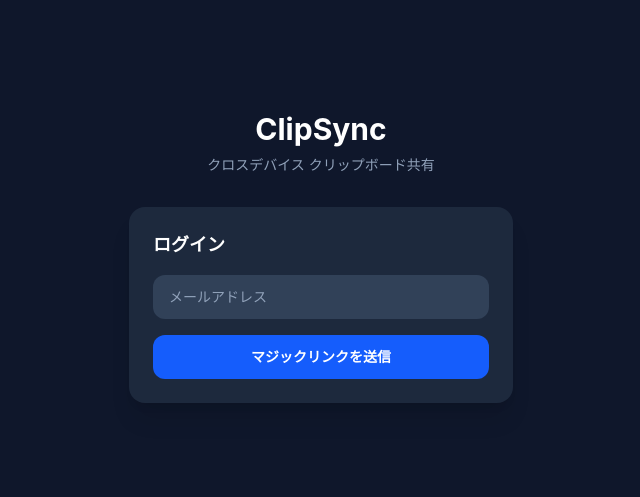
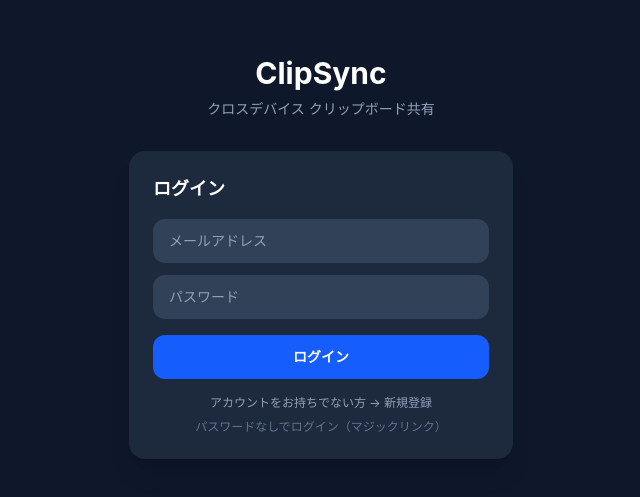
Before and after one commit to mattaku1582670/ClipboardSync, a Vue app: page / in a window 1280 px wide. Shown: the part 143-640 px from the top of the page, without its empty margins (319-959 px from the left). Built offline with nearby package versions, Linux system fonts and the light colour scheme; no server answers.

Commit message:
Add password login and signup alongside magic link

```diff
--- a/src/components/AuthForm.vue
+++ b/src/components/AuthForm.vue
@@ -7,9 +7,85 @@
       </div>
 
       <div class="bg-slate-800 rounded-2xl p-6 shadow-xl">
-        <template v-if="!sent">
-          <h2 class="text-lg font-semibold text-white mb-4">ログイン</h2>
-          <form @submit.prevent="handleSubmit">
+
+        <!-- Magic Link 送信完了 -->
+        <template v-if="magicLinkSent">
+          <div class="text-center py-4">
+            <div class="text-4xl mb-4">📧</div>
+            <h2 class="text-lg font-semibold text-white mb-2">メールを確認してください</h2>
+            <p class="text-slate-400 text-sm">
+              <span class="text-blue-400">{{ email }}</span> にログインリンクを送信しました。
+            </p>
+            <button
+              @click="magicLinkSent = false"
+              class="mt-4 text-slate-400 hover:text-white text-xs underline transition-colors"
+            >
+              戻る
+            </button>
+          </div>
+        </template>
+
+        <!-- パスワードログイン / 新規登録 -->
+        <template v-else-if="mode !== 'magic'">
+          <h2 class="text-lg font-semibold text-white mb-4">
+            {{ mode === 'login' ? 'ログイン' : '新規登録' }}
+          </h2>
+          <form @submit.prevent="handlePasswordSubmit">
+            <input
+              v-model="email"
+              type="email"
+              placeholder="メールアドレス"
+              required
+              class="w-full bg-slate-700 text-white placeholder-slate-400 rounded-xl px-4 py-3 text-sm outline-none focus:ring-2 focus:ring-blue-500 mb-3"
+            />
+            <input
+              v-model="password"
+              type="password"
+              placeholder="パスワード"
+              required
+              class="w-full bg-slate-700 text-white placeholder-slate-400 rounded-xl px-4 py-3 text-sm outline-none focus:ring-2 focus:ring-blue-500 mb-4"
+            />
+            <button
+              type="submit"
+              :disabled="loading"
+              class="w-full bg-blue-600 hover:bg-blue-500 disabled:opacity-50 text-white font-semibold rounded-xl py-3 text-sm transition-colors"
+            >
+              {{ loading ? '処理中...' : mode === 'login' ? 'ログイン' : '登録する' }}
+            </button>
+          </form>
+
+          <p v-if="error" class="mt-3 text-red-400 text-xs text-center">{{ error }}</p>
+          <p v-if="info" class="mt-3 text-green-400 text-xs text-center">{{ info }}</p>
+
+          <div class="mt-4 flex flex-col gap-2 text-center">
+            <button
+              v-if="mode === 'login'"
+              @click="mode = 'signup'"
+              class="text-slate-400 hover:text-white text-xs transition-colors"
+            >
+              アカウントをお持ちでない方 → 新規登録
+            </button>
+            <button
+              v-else
+              @click="mode = 'login'"
+              class="text-slate-400 hover:text-white text-xs transition-colors"
+            >
+              既にアカウントをお持ちの方 → ログイン
+            </button>
+            <button
+              @click="mode = 'magic'"
+              class="text-slate-500 hover:text-slate-300 text-xs transition-colors"
+            >
+              パスワードなしでログイン（マジックリンク）
+            </button>
+          </div>
+        </template>
+
+        <!-- マジックリンク送信 -->
+        <template v-else>
+          <h2 class="text-lg font-semibold text-white mb-1">マジックリンクでログイン</h2>
+          <p class="text-slate-400 text-xs mb-4">メールアドレスにログインリンクを送信します。</p>
+          <form @submit.prevent="handleMagicLinkSubmit">
             <input
               v-model="email"
               type="email"
@@ -25,24 +101,19 @@
               {{ loading ? '送信中...' : 'マジックリンクを送信' }}
             </button>
           </form>
+
           <p v-if="error" class="mt-3 text-red-400 text-xs text-center">{{ error }}</p>
-        </template>
 
-        <template v-else>
-          <div class="text-center py-4">
-            <div class="text-4xl mb-4">📧</div>
-            <h2 class="text-lg font-semibold text-white mb-2">メールを確認してください</h2>
-            <p class="text-slate-400 text-sm">
-              <span class="text-blue-400">{{ email }}</span> にログインリンクを送信しました。
-            </p>
+          <div class="mt-4 text-center">
             <button
-              @click="sent = false"
-              class="mt-4 text-slate-400 hover:text-white text-xs underline transition-colors"
+              @click="mode = 'login'"
+              class="text-slate-400 hover:text-white text-xs transition-colors"
             >
-              別のアドレスで試す
+              ← パスワードログインに戻る
             </button>
           </div>
         </template>
+
       </div>
     </div>
   </div>
@@ -52,19 +123,46 @@
 import { ref } from 'vue'
 import { useAuth } from '../composables/useAuth'
 
-const { signInWithEmail } = useAuth()
+const { signInWithEmail, signInWithPassword, signUpWithPassword } = useAuth()
 
+type Mode = 'login' | 'signup' | 'magic'
+
+const mode = ref<Mode>('login')
 const email = ref('')
+const password = ref('')
 const loading = ref(false)
-const sent = ref(false)
 const error = ref('')
+const info = ref('')
+const magicLinkSent = ref(false)
 
-async function handleSubmit() {
+function clearMessages() {
+  error.value = ''
+  info.value = ''
+}
+
+async function handlePasswordSubmit() {
   loading.value = true
-  error.value = ''
+  clearMessages()
+  try {
+    if (mode.value === 'login') {
+      await signInWithPassword(email.value, password.value)
+    } else {
+      await signUpWithPassword(email.value, password.value)
+      info.value = '確認メールを送信しました。メールのリンクをクリックして登録を完了してください。'
+    }
+  } catch (e: unknown) {
+    error.value = e instanceof Error ? e.message : 'エラーが発生しました'
+  } finally {
+    loading.value = false
+  }
+}
+
+async function handleMagicLinkSubmit() {
+  loading.value = true
+  clearMessages()
   try {
     await signInWithEmail(email.value)
-    sent.value = true
+    magicLinkSent.value = true
   } catch (e: unknown) {
     error.value = e instanceof Error ? e.message : 'エラーが発生しました'
   } finally {
--- a/src/composables/useAuth.ts
+++ b/src/composables/useAuth.ts
@@ -21,9 +21,19 @@
     if (error) throw error
   }
 
+  async function signInWithPassword(email: string, password: string) {
+    const { error } = await supabase.auth.signInWithPassword({ email, password })
+    if (error) throw error
+  }
+
+  async function signUpWithPassword(email: string, password: string) {
+    const { error } = await supabase.auth.signUp({ email, password })
+    if (error) throw error
+  }
+
   async function signOut() {
     await supabase.auth.signOut()
   }
 
-  return { user, loading, signInWithEmail, signOut }
+  return { user, loading, signInWithEmail, signInWithPassword, signUpWithPassword, signOut }
 }
```
